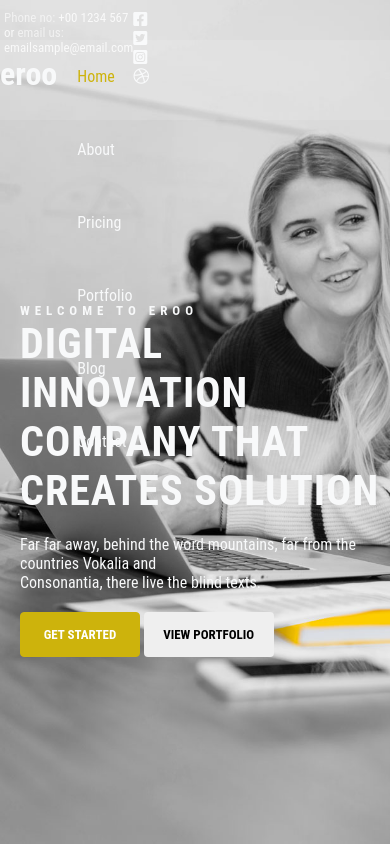
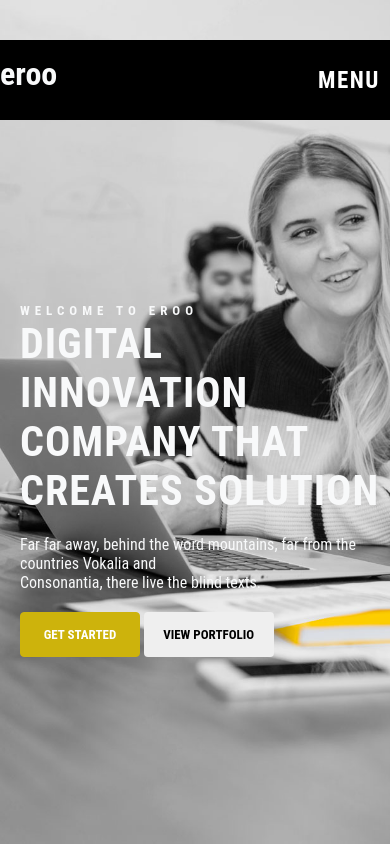
Before and after one commit to PujaRoyChowdhury/frontend_demo_task3, a plain HTML site: page index.html in a window 390 px wide. Shown: the top 844 px of the page. Drawn offline with Linux system fonts and the light colour scheme.

Commit message:
team, testimonial,counter, footer section responsive

```diff
--- a/index.html
+++ b/index.html
@@ -43,7 +43,7 @@
                     <li><a href="#" class="nav-link">Blog</a></li>
                     <li><a href="#" class="nav-link">Contact</a></li>
                 </ul>
-                <label id="nav-icon"><i class="fas fa-bars"></i></label>
+                <label class="nav-icon">MENU</label>
             </nav>
         </header>
         <!-- header end -->
--- a/style-responsive.css
+++ b/style-responsive.css
@@ -1,7 +1,35 @@
-@media screen and (max-width: 500px){
-    #nav-icon{
+@media screen and (max-width: 500px) {
 
+    .topbar {
+        display: none;
     }
+
+    .navbar {
+        display: flex;
+        justify-content: space-between;
+        background: black !important;
+        width: 100%;
+        /* height: 80px; */
+        color: #f8f9fa;
+        position: absolute;
+        z-index: 1;
+        /* width: 80%; */
+    }
+
+    .navbar ul {
+        display: none;
+    }
+
+    .nav-icon {
+        display: flex;
+        color: #fff;
+        padding-top: 27px;
+        padding-right: 10px;
+        font-size: 23px;
+        letter-spacing: 1.5px;
+        font-weight: 600;
+    }
+
     .banner-content {
         position: absolute;
         top: 300px;
@@ -10,7 +38,8 @@
         width: 100%;
         padding-left: 20px;
     }
-    .introduction-intro{
+
+    .introduction-intro {
         width: 100%;
         height: auto;
         padding: 120px 20px;
@@ -24,9 +53,11 @@
     margin-right: auto;
     margin-left: auto; */
     }
+
     .first-row {
         display: inline-block;
     }
+
     .first-row .service-area1 {
 
         max-width: 100%;
@@ -82,10 +113,12 @@
         width: 100%;
 
     }
+
     .introduction-image {
         width: 100%;
         height: 620px;
     }
+
     .introduction-image img {
         width: 100%;
         height: 620px;
@@ -98,6 +131,7 @@
         margin-left: 4px;
         width: 80%;
     }
+
     /*======= counter Section ======*/
     .counter {
         display: flex;
@@ -106,6 +140,7 @@
         align-items: center;
         width: 100%;
     }
+
     .counter-div {
         display: flex;
         margin: 0 30px;
@@ -113,18 +148,21 @@
         height: 70px;
         margin-top: 32px;
     }
+
     .team-about {
         display: inline-block;
         justify-content: center;
         width: 100%;
         padding: 20px;
     }
+
     .team-image {
         width: 100%;
         display: inline-block;
         margin-left: 0;
         margin-top: 80px;
     }
+
     .team-image img {
         height: auto;
         width: 100%;
@@ -134,12 +172,14 @@
     .project-container {
         margin-top: -561px;
     }
+
     .project-about {
         display: inline-block;
         justify-content: center;
         width: 100%;
         color: #f8f9fa;
     }
+
     .team-link a {
         margin-top: 25px;
         padding: 7px;
@@ -147,28 +187,33 @@
         margin-left: 200px;
         border: 2px solid #cdb30c;
     }
+
     .project-image-container {
         margin-top: 70px;
         margin-bottom: 100px;
         display: inline-block;
     }
+
     .project-image {
         display: flex;
         justify-content: center;
         width: 100%;
         flex-direction: column;
     }
+
     .project-image img {
         width: 90%;
         height: auto;
         margin: 13px;
         box-sizing: border-box;
     }
-.testimonial-box-container{
+
+    .testimonial-box-container {
         display: block;
         margin: 0;
         padding: 20px;
     }
+
     .testimonial-about {
         display: flex;
         justify-content: center;
@@ -176,26 +221,32 @@
         color: black;
         padding-left: 41px;
     }
-.testimonial-box{
+
+    .testimonial-box {
         width: 100%;
         height: auto;
-    margin: 0 ;
+        margin: 0;
     }
-.footer-container{
+
+    .footer-container {
         display: block;
         height: auto;
         padding: 40px 20px;
     }
-.footer-div{
+
+    .footer-div {
         width: 100%;
         height: auto;
         margin-top: 40px;
     }
-.topbar, .navbar{
+
+    .topbar,
+    .navbar {
         width: 100%;
         margin: 0;
     }
-.logo{
+
+    .logo {
         margin-left: 0;
     }
 
--- a/style.css
+++ b/style.css
@@ -104,7 +104,7 @@ header {
     z-index: 1;
     /* width: 80%; */
 }
-#nav-icon{
+.nav-icon{
     display: none;
 }
 
```
Lines whose indentation alone changed are shown as unchanged.
